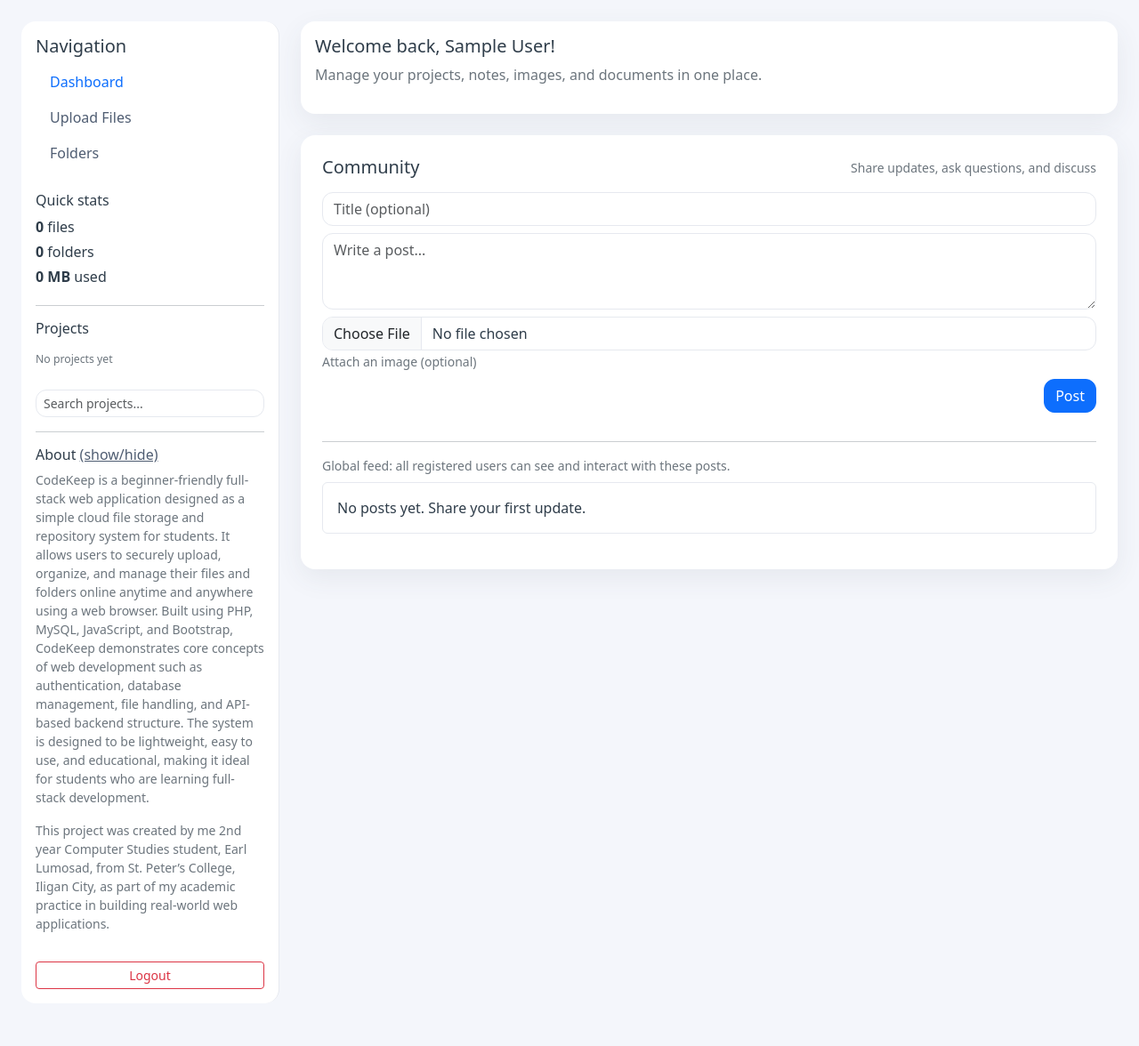
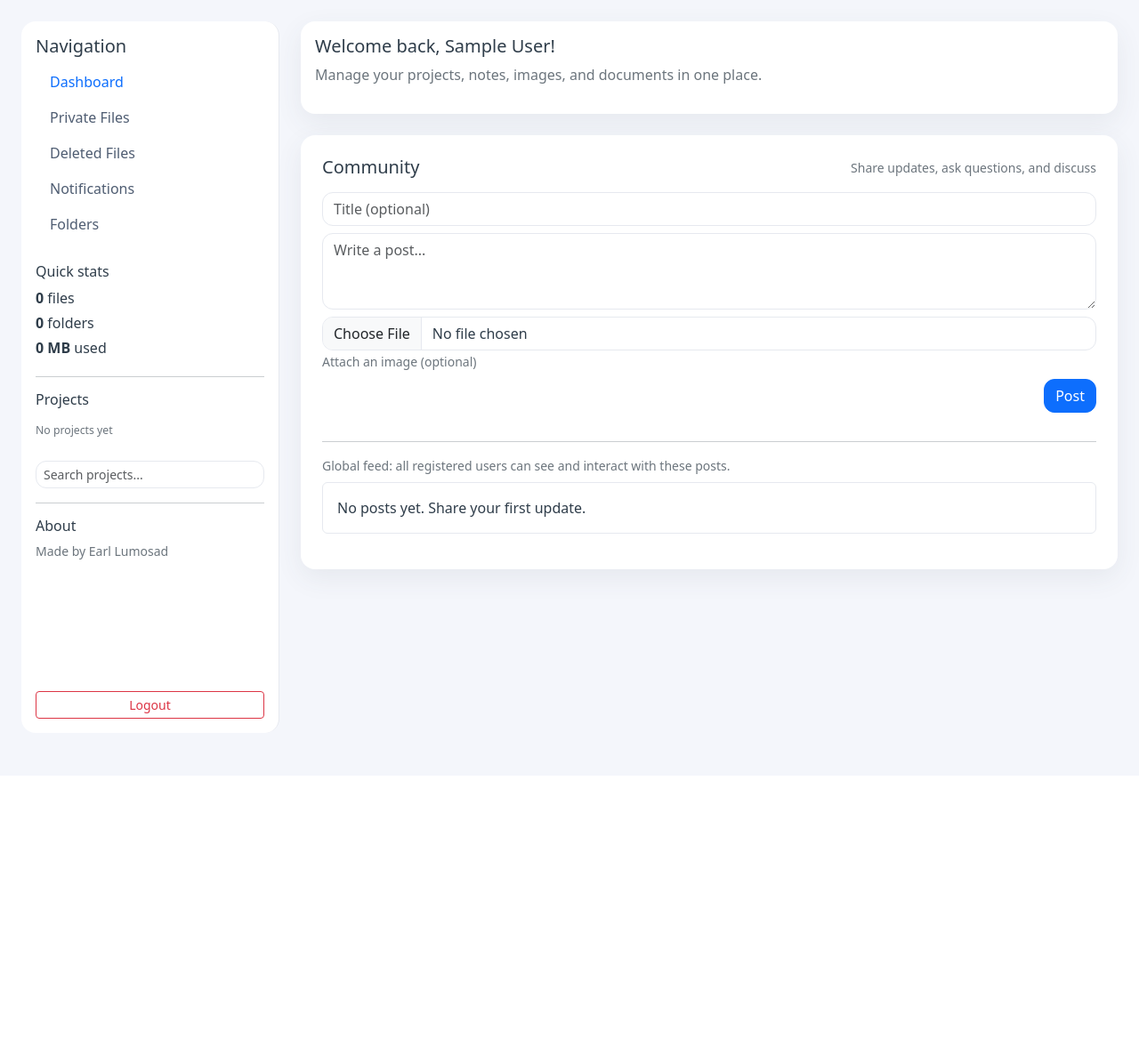
Before and after one commit to SleepyEarl/CodeKeeps, a PHP site: page /CodeKeep/views/dashboard.php in a window 1280 px wide. Shown: the part 65-1241 px from the top of the page at 89% size. After the commit the page ends 887 px from the top, so only its background shows below. Run offline with PHP 8.4, Linux system fonts and the light colour scheme; the visitor is signed in with stand-in values (Sample User, id 1); data that the repository does not hold is empty; some libraries are stand-ins or nearby versions.

Commit message:
new features

```diff
--- a/assets/css/style.css
+++ b/assets/css/style.css
@@ -266,9 +266,6 @@ body.dark-mode .btn-outline-danger:hover {
 .project-item { padding: .5rem 0; border-bottom: 1px dashed rgba(0,0,0,0.03); }
 .project-item .project-files { font-size: .85rem; color: var(--text-secondary); }
 
-.about-toggle { cursor: pointer; color: var(--text-secondary); }
-.about.collapsed { display: none; }
-
 /* Toast notifications */
 .ck-toast { font-size: 0.95rem; }
 .ck-toast-danger { background: rgba(220,53,69,0.95) !important; }
--- a/assets/js/main.js
+++ b/assets/js/main.js
@@ -728,14 +728,6 @@ window.addEventListener('DOMContentLoaded', () => {
     if (document.body.dataset.dashboard === 'true') {
         loadDashboard();
     }
-    // About toggle
-    const aboutToggle = document.getElementById('about-toggle');
-    const aboutSection = document.getElementById('about-section');
-    if (aboutToggle && aboutSection) {
-        aboutToggle.addEventListener('click', () => {
-            aboutSection.classList.toggle('collapsed');
-        });
-    }
     // Profile button opens floating modal
     const profileBtn = document.getElementById('profile-btn');
     if (profileBtn) {
--- a/views/dashboard.php
+++ b/views/dashboard.php
@@ -59,7 +59,9 @@ $profilePic = $user['profile_pic'] ? '../uploads/' . $user['profile_pic'] : 'htt
                 <h5>Navigation</h5>
                 <nav class="nav flex-column">
                     <a class="nav-link active" href="#">Dashboard</a>
-                    <a class="nav-link" href="#upload-section">Upload Files</a>
+                    <a class="nav-link" href="#private-files">Private Files</a>
+                    <a class="nav-link" href="#deleted-files">Deleted Files</a>
+                    <a class="nav-link" href="#notifications">Notifications</a>
                     <a class="nav-link" href="#folders-section">Folders</a>
                 </nav>
                 <div class="mt-4">
@@ -77,11 +79,9 @@ $profilePic = $user['profile_pic'] ? '../uploads/' . $user['profile_pic'] : 'htt
                     <input id="project-search" class="form-control form-control-sm" placeholder="Search projects..." />
                 </div>
                 <hr>
-                <h6>About <a class="about-toggle" id="about-toggle">(show/hide)</a></h6>
+                <h6>About</h6>
                 <div class="about small text-muted" id="about-section">
-                    <p>CodeKeep is a beginner-friendly full-stack web application designed as a simple cloud file storage and repository system for students. It allows users to securely upload, organize, and manage their files and folders online anytime and anywhere using a web browser. Built using PHP, MySQL, JavaScript, and Bootstrap, CodeKeep demonstrates core concepts of web development such as authentication, database management, file handling, and API-based backend structure. The system is designed to be lightweight, easy to use, and educational, making it ideal for students who are learning full-stack development.</p>
-
-                    <p>This project was created by me 2nd year Computer Studies student, Earl Lumosad, from St. Peter’s College, Iligan City, as part of my academic practice in building real-world web applications.</p>
+                    <p>Made by Earl Lumosad</p>
                 </div>
                 <div class="mt-auto pt-3">
                     <a class="btn btn-outline-danger btn-sm w-100" href="../logout.php">Logout</a>
```
